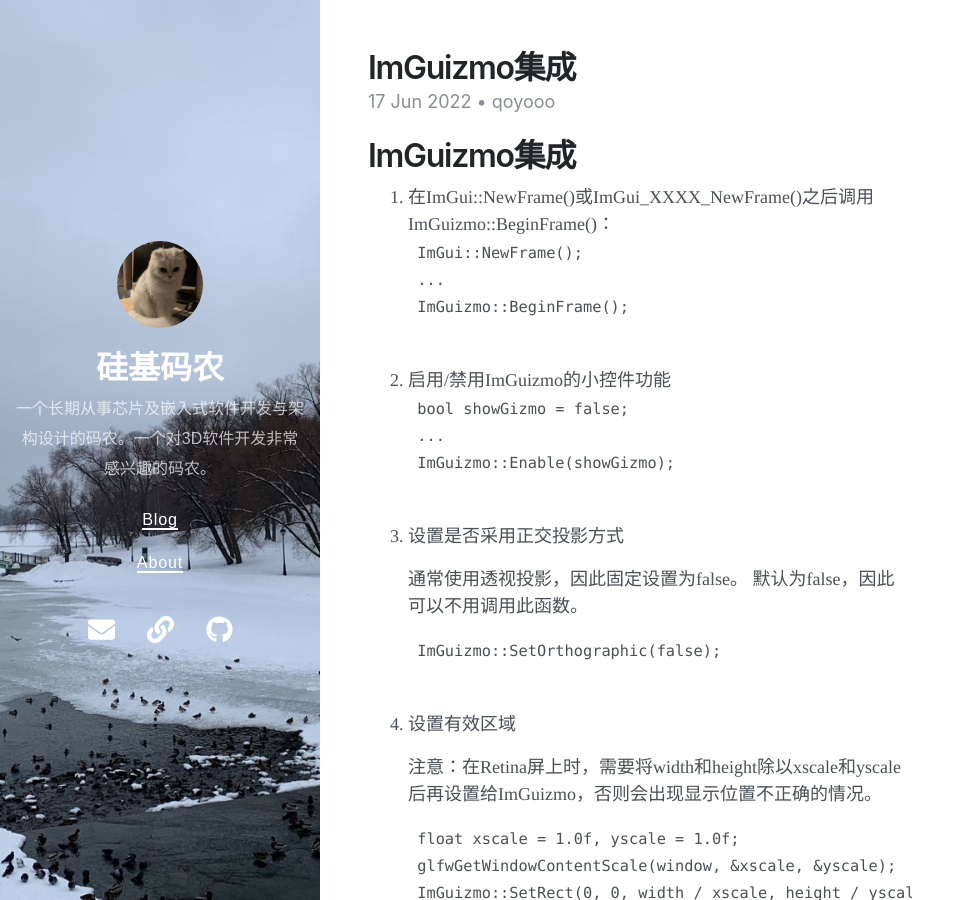
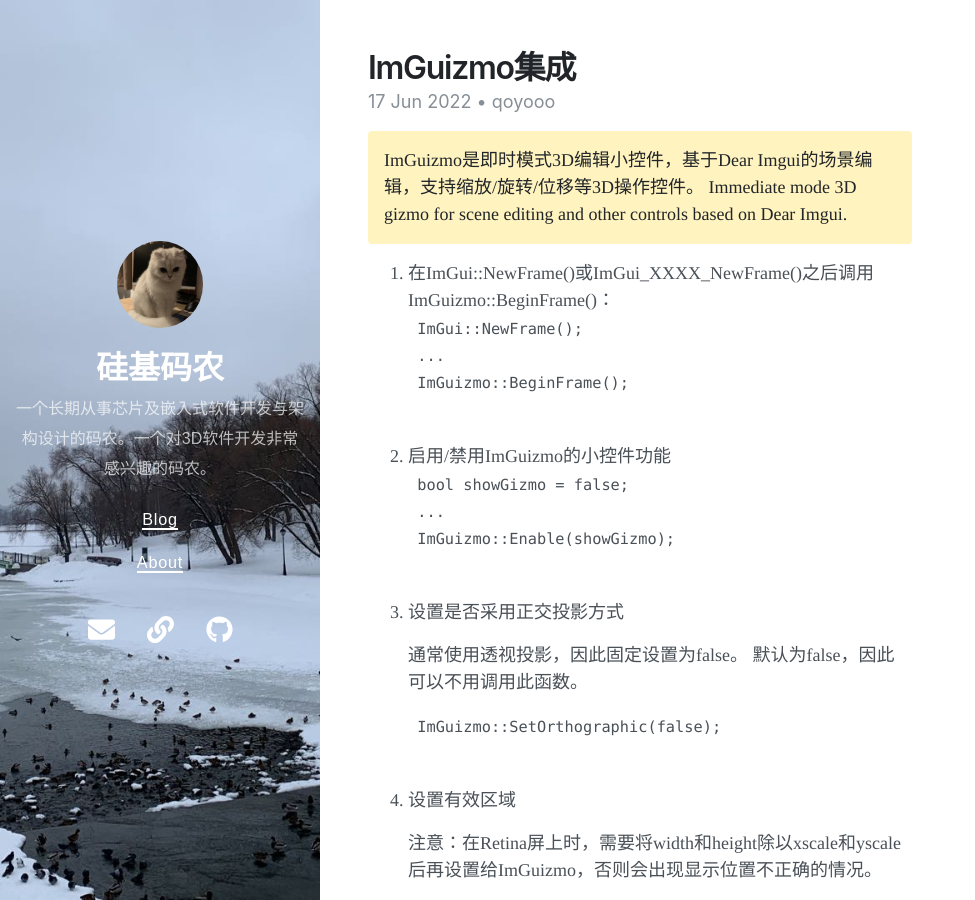
Before and after one commit to qoyooo/qoyooo.github.io, a Jekyll site: the page built from _posts/2022-06-17-ImGuizmo集成.md, in a window 1280 px wide and 900 px high. Shown: the whole window, without its empty margins (0-975 px from the left). Built offline with Jekyll 4.4.1, drawn with Linux system fonts in a browser that asks for light colours; nearby versions of some CDN libraries.

Commit message:
modify the format of blog

````diff
--- a/_posts/2022-06-17-ImGuizmo集成.md
+++ b/_posts/2022-06-17-ImGuizmo集成.md
@@ -5,7 +5,9 @@ author: qoyooo
 tags: [3D, imgui, ImGuizmo]
 date: 2022-06-17 23:40 +0800
 ---
-# ImGuizmo集成
+ImGuizmo是即时模式3D编辑小控件，基于Dear Imgui的场景编辑，支持缩放/旋转/位移等3D操作控件。
+Immediate mode 3D gizmo for scene editing and other controls based on Dear Imgui.
+{: .message }
 
 1. 在ImGui::NewFrame()或ImGui_XXXX_NewFrame()之后调用ImGuizmo::BeginFrame()：
     ```C++
````
Also changed, not shown: other parts of _posts/2022-06-17-ImGuizmo集成.md (+1 -1 lines).
